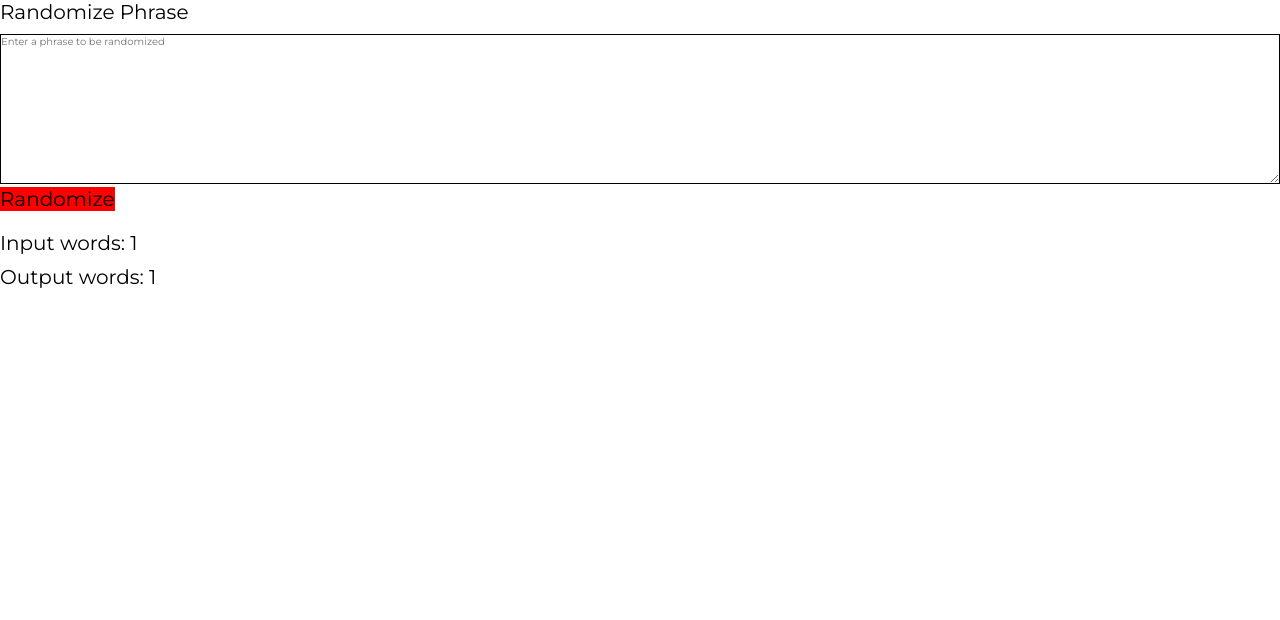
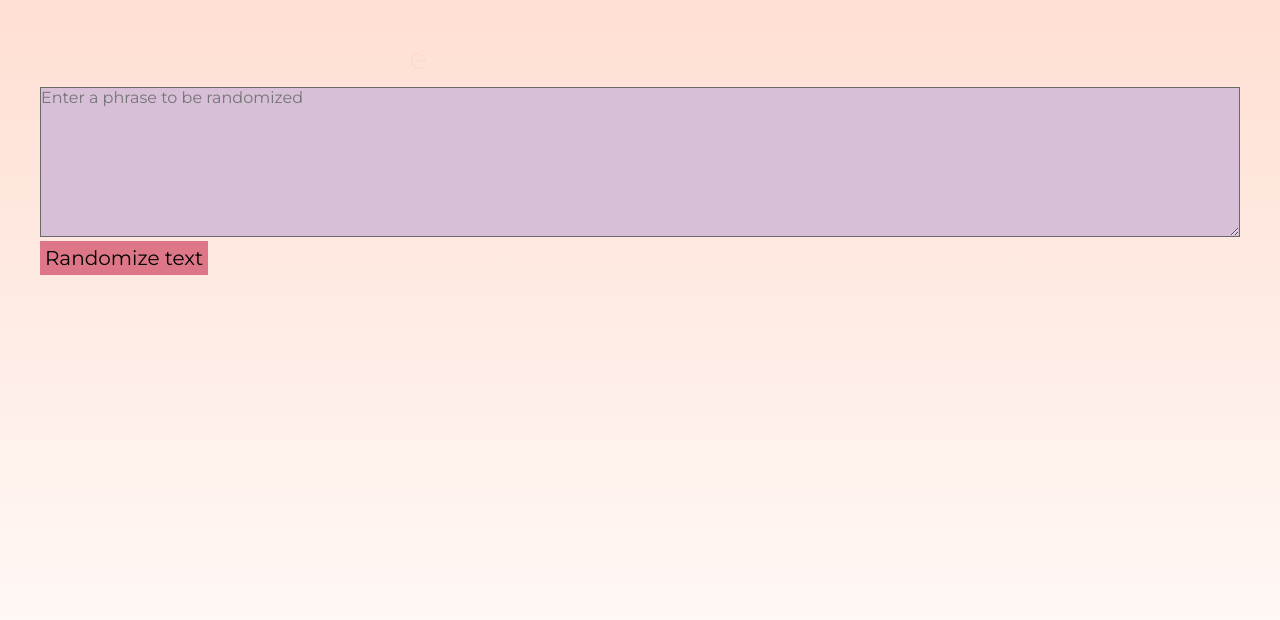
Before and after one commit to roncers/word-randomizer, a Vue app: page / in a window 1280 px wide. Shown: the top 620 px of the page. Built offline with nearby package versions, Linux system fonts and the light colour scheme.

Commit message:
fix: rndm header update

```diff
--- a/index.html
+++ b/index.html
@@ -9,7 +9,7 @@
   <link href="https://fonts.googleapis.com/css2?family=Montserrat:ital,wght@0,100..900;1,100..900&display=swap"
     rel="stylesheet">
   <meta name="viewport" content="width=device-width, initial-scale=1.0">
-  <title>Vite App</title>
+  <title>Text Randomizer</title>
 </head>
 
 <body>
--- a/package.json
+++ b/package.json
@@ -16,6 +16,7 @@
     "format": "prettier --write --experimental-cli src/"
   },
   "dependencies": {
+    "gsap": "^3.14.2",
     "pinia": "^3.0.4",
     "sass": "^1.97.1",
     "vue": "^3.5.26",
--- a/src/assets/sass/main.scss
+++ b/src/assets/sass/main.scss
@@ -1,7 +1,13 @@
 @use './abstracts/variables' as *;
 
-// :root {
-// }
+:root {
+  --main-padding: 4rem;
+  --main-font-size: 1.6rem;
+  --color-primary: thistle;
+  --color-secondary: #ffdfd3;
+  --color-tertiary: #dd7788;
+  --color-contrast: #1c1c1c;
+}
 
 * {
   margin: 0;
@@ -20,7 +26,11 @@ html {
 }
 
 body {
+  height: 100svh;
+  background: linear-gradient(to bottom, var(--color-secondary), white);
   font-family: $main-font;
+  padding: var(--main-padding);
+  font-size: var(--main-font-size);
 }
 
 button {
--- a/src/components/MainView.vue
+++ b/src/components/MainView.vue
@@ -1,10 +1,12 @@
 <template>
-  <rndm-header>Randomize Phrase</rndm-header>
+  <rndm-header title="Randomize any phrase" ref="header" />
   <rndm-textarea v-model="input" />
-  <rndm-button @click="randomizeOutput(input)">Randomize</rndm-button>
-  <rndm-p>{{ output }}</rndm-p>
-  <rndm-p>Input words: {{ input.split(' ').length }}</rndm-p>
-  <rndm-p>Output words: {{ output.split(' ').length }}</rndm-p>
+  <rndm-button @click="randomizeOutput(input)">Randomize text</rndm-button>
+  <section v-if="output">
+    <h2>Output</h2>
+    <rndm-p>{{ output }}</rndm-p>
+    <rndm-button @click="console.log('coopy')">Copy output</rndm-button>
+  </section>
 </template>
 
 <script setup lang="ts">
@@ -15,10 +17,16 @@ import RndmP from './common/RndmP.vue'
 import { ref } from 'vue'
 import { randomizePhrase } from '../utils/functions/randomRelated'
 
+const input = ref<string>('')
+const output = ref<string>('')
+
 const randomizeOutput = (phrase: string) => {
+  randomizeElems()
   output.value = randomizePhrase(phrase)
 }
 
-const input = ref<string>('')
-const output = ref<string>('')
+const header = ref<InstanceType<typeof RndmHeader> | null>(null)
+const randomizeElems = (): void => {
+  header.value?.randomizeElems()
+}
 </script>
--- a/src/components/common/RndmButton.vue
+++ b/src/components/common/RndmButton.vue
@@ -4,8 +4,9 @@
 
 <style lang="scss" scoped>
 button {
-  background-color: red;
+  background-color: var(--color-tertiary);
   font-size: 2rem;
   margin-bottom: 1rem;
+  padding: 0.5rem;
 }
 </style>
--- a/src/components/common/RndmHeader.vue
+++ b/src/components/common/RndmHeader.vue
@@ -1,10 +1,71 @@
 <template>
-  <h1><slot /></h1>
+  <h1 class="header">{{ outputTitle }}</h1>
 </template>
 
+<script setup lang="ts">
+import { ref, onMounted, onUnmounted } from 'vue'
+import { gsap } from 'gsap'
+import { SplitText } from 'gsap/SplitText'
+
+const props = defineProps<{
+  title: string
+}>()
+
+const titleReverted = props.title.split('').reverse().join('')
+
+const outputTitle = ref<string>(props.title)
+const randomizeElems = (): void => {
+  const reversion = Math.random() < 0.5
+  outputTitle.value = reversion ? titleReverted : props.title
+}
+defineExpose({ randomizeElems })
+
+// EXPERIMENTAL
+let tl: gsap.core.Timeline
+let split: SplitText
+
+onMounted(() => {
+  console.log(gsap)
+  gsap.registerPlugin(SplitText)
+
+  tl = gsap.timeline({ repeat: -1 })
+  split = SplitText.create('.header', { type: 'chars' })
+  const chars = split.chars
+
+  tl.set(chars, { color: 'var(--color-contrast)' }, 2)
+  console.log(tl)
+
+  tl.from(chars, {
+    opacity: 0,
+    duration: 0.1,
+    stagger: 0.1,
+  })
+
+  tl.to(chars, {
+    duration: 0.5,
+    opacity: 0,
+    stagger: 0.05,
+    ease: 'power4.inOut',
+  })
+})
+
+onUnmounted(() => {
+  if (tl) tl.kill()
+  if (split) split.revert()
+})
+</script>
 <style lang="scss" scoped>
-h1 {
-  font-size: 2rem;
+.header {
+  font-size: 3rem;
   margin-bottom: 1rem;
+  font-weight: 200;
+  pointer-events: none;
+  color: var(--color-contrast);
+  letter-spacing: 0.2rem;
+  word-spacing: 0.5rem;
+  // PROPERTIES TO ALTER ON CHANGE
+  text-align: left;
+  text-transform: none;
+  transition: all 0.5s ease-in-out;
 }
 </style>
--- a/src/components/common/RndmTextarea.vue
+++ b/src/components/common/RndmTextarea.vue
@@ -7,7 +7,8 @@ const model = defineModel<string>()
 </script>
 <style lang="scss" scoped>
 textarea {
-  border: 0.1rem solid black;
+  border: 0.1rem solid DimGrey;
+  background-color: var(--color-primary);
   width: 100%;
   height: 150px;
 }
```
Also changed, not shown: src/assets/sass/abstracts/_properties.scss (added, +30 -0 lines), 1 other file (tests, documents, lock files or other folders).
